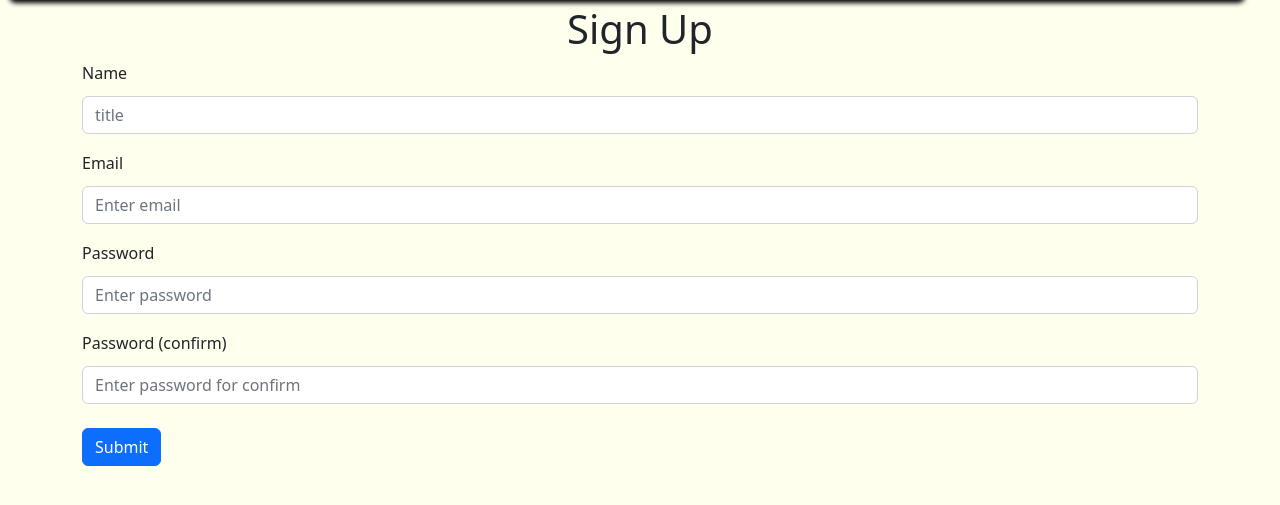
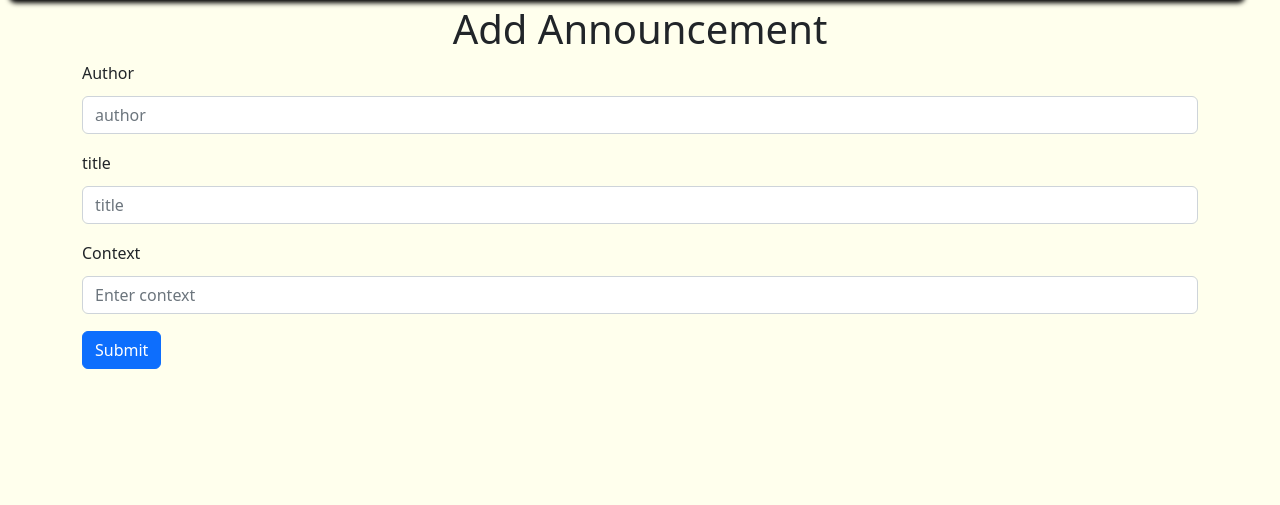
Before and after one commit to godempty/LmaoJudge, a Flask app: template website/templates/addannounce.html in a window 1280 px wide. Shown: the part 63-568 px from the top of the page. Run offline with Flask 2, Linux system fonts and the light colour scheme; the template is opened without the code that fills it, so the values that code supplies are empty.

Commit message:
addannouncement

```diff
--- a/website/templates/addannounce.html
+++ b/website/templates/addannounce.html
@@ -1,9 +1,19 @@
-{% extends "base.html" %} {% block title %}Sign up page {% endblock %}
+{% extends "base.html" %} {% block title %}Add announcement {% endblock %}
 {% block content %}
-<form name="signup" method="POST">
-    <h1 align="center">Sign Up</h1>
+<form name="addannounce" method="POST">
+    <h1 align="center">Add Announcement</h1>
     <div class="form-group" style="margin-bottom: 1.5%;">
-        <label for="title" style="margin-bottom: 1%;">Name </label>
+        <label for="author" style="margin-bottom: 1%;">Author </label>
+        <input
+            type="author"
+            class="form-control"
+            id="author"
+            name="author"
+            placeholder="author"
+        />
+    </div>
+    <div class="form-group" style="margin-bottom: 1.5%;">
+        <label for="title" style="margin-bottom: 1%;">title </label>
         <input
             type="title"
             class="form-control"
@@ -13,36 +23,16 @@
         />
     </div>
     <div class="form-group" style="margin-bottom: 1.5%;">
-        <label for="email" style="margin-bottom: 1%;">Email </label>
+        <label for="context" style="margin-bottom: 1%;">Context </label>
         <input
-            type="email"
+            type="context"
             class="form-control"
-            id="email"
-            name="email"
-            placeholder="Enter email"
+            id="context"
+            name="context"
+            placeholder="Enter context"
         />
     </div>
-    <div class="form-group" style="margin-bottom: 1.5%;">
-        <label for="password1" style="margin-bottom: 1%;">Password </label>
-        <input
-            type="password"
-            class="form-control"
-            id="password1"
-            name="password1"
-            placeholder="Enter password"
-        />
-    </div>
-    <div class="form-group">
-        <label for="password2" style="margin-bottom: 1%;">Password (confirm) </label>
-        <input
-            type="password"
-            class="form-control"
-            id="password2"
-            name="password2"
-            placeholder="Enter password for confirm"
-        />
-    </div>
-    <br />
+
     <button type="submit" class="btn btn-primary">Submit</button>
 </form>
 {% endblock %}
```
Also changed, not shown: website/admin.py (+17 -0 lines), website/templates/admin.html (+4 -29 lines).
